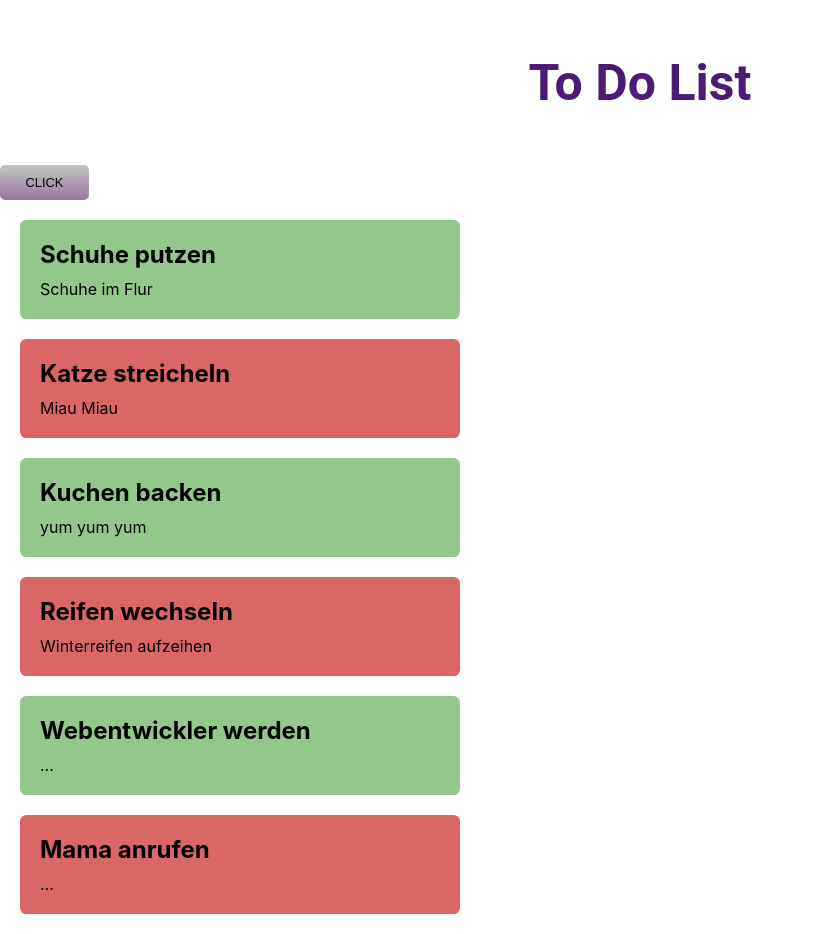
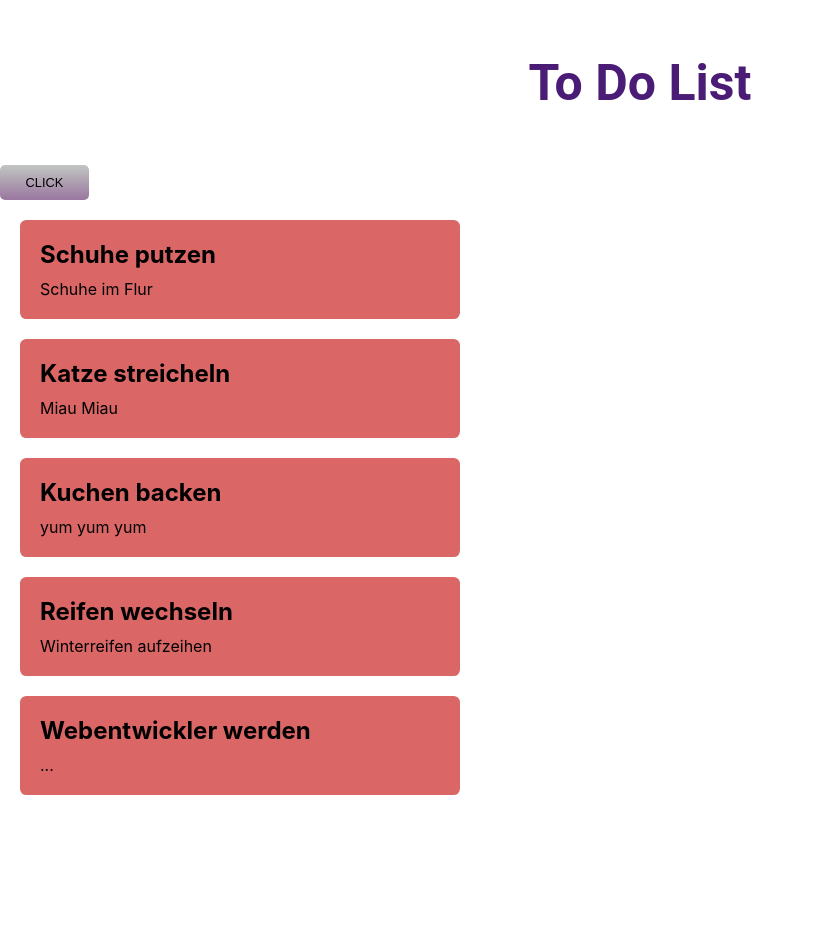
Before and after one commit to julialoeschel/ToDo-react-projekt, a React (Vite) app: page / in a window 1280 px wide. Shown: the whole page, without its empty margins (0-814 px from the left). After the commit the page ends 815 px from the top, so only its background shows below. Built offline with nearby package versions, Linux system fonts and the light colour scheme.

Commit message:
ToDos can be toggled

```diff
--- a/src/app/App.tsx
+++ b/src/app/App.tsx
@@ -1,7 +1,6 @@
 import React from 'react';
 import Title from './components/Title/Title';
 import Button from './components/Button/Button';
-
 import Todo from './components/Todo/Todo';
 
 function App(): JSX.Element {
@@ -10,31 +9,31 @@ function App(): JSX.Element {
       <Title>To Do List</Title>
       <Button>click</Button>
       <Todo
-        isDone={true}
+        // isDone={true}
         title={'Schuhe putzen'}
         description={'Schuhe im Flur'}
       ></Todo>
       <Todo
-        isDone={false}
+        // isDone={false}
         title={'Katze streicheln'}
         description={'Miau Miau'}
       ></Todo>
       <Todo
-        isDone={true}
+        // isDone={true}
         title={'Kuchen backen'}
         description={'yum yum yum'}
       ></Todo>
       <Todo
-        isDone={false}
+        // isDone={false}
         title={'Reifen wechseln'}
         description={'Winterreifen aufzeihen'}
       ></Todo>
       <Todo
-        isDone={true}
+        // isDone={true}
         title={'Webentwickler werden'}
         description={'...'}
       ></Todo>
-      <Todo isDone={false} title={'Mama anrufen'} description={'...'}></Todo>
+      {/* <Todo isDone={false} title={'Mama anrufen'} description={'...'}></Todo> */}
     </>
   );
 }
--- a/src/app/components/Todo/Todo.tsx
+++ b/src/app/components/Todo/Todo.tsx
@@ -1,15 +1,23 @@
-import React from 'react';
+import React, { useState } from 'react';
 import classes from './Todo.module.css';
 
 type ToDoProps = {
-  isDone: boolean;
   title: string;
   description: string;
 };
 
-function Todo({ isDone, title, description }: ToDoProps): JSX.Element {
+function Todo({ title, description }: ToDoProps): JSX.Element {
+  const [isItDone, setisDone] = useState(false);
+
+  function unDo() {
+    setisDone(!isItDone);
+  }
+
   return (
-    <div className={`${classes.todo} ${isDone ? classes.green : classes.red}`}>
+    <div
+      onClick={() => unDo()}
+      className={`${classes.todo} ${isItDone ? classes.green : classes.red}`}
+    >
       <h2 className={classes.h2}>{title}</h2>
       <span>{description}</span>
     </div>
```
